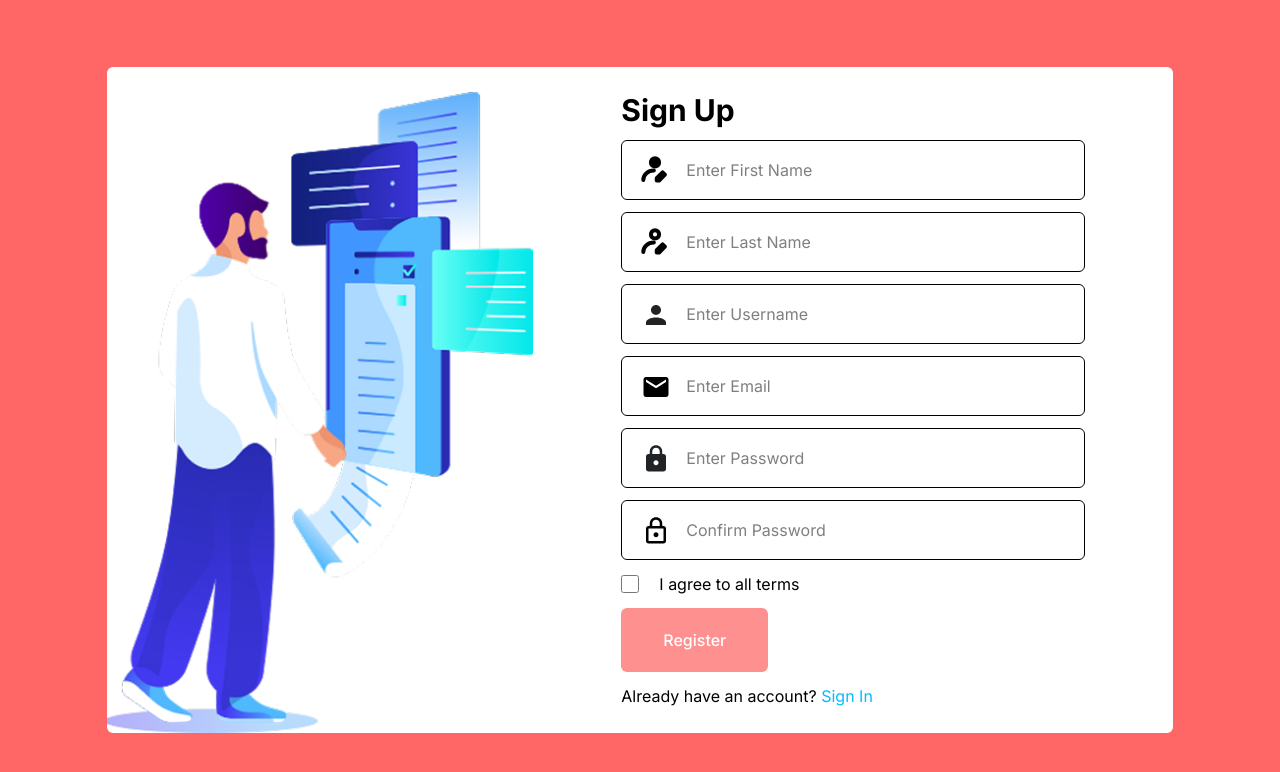
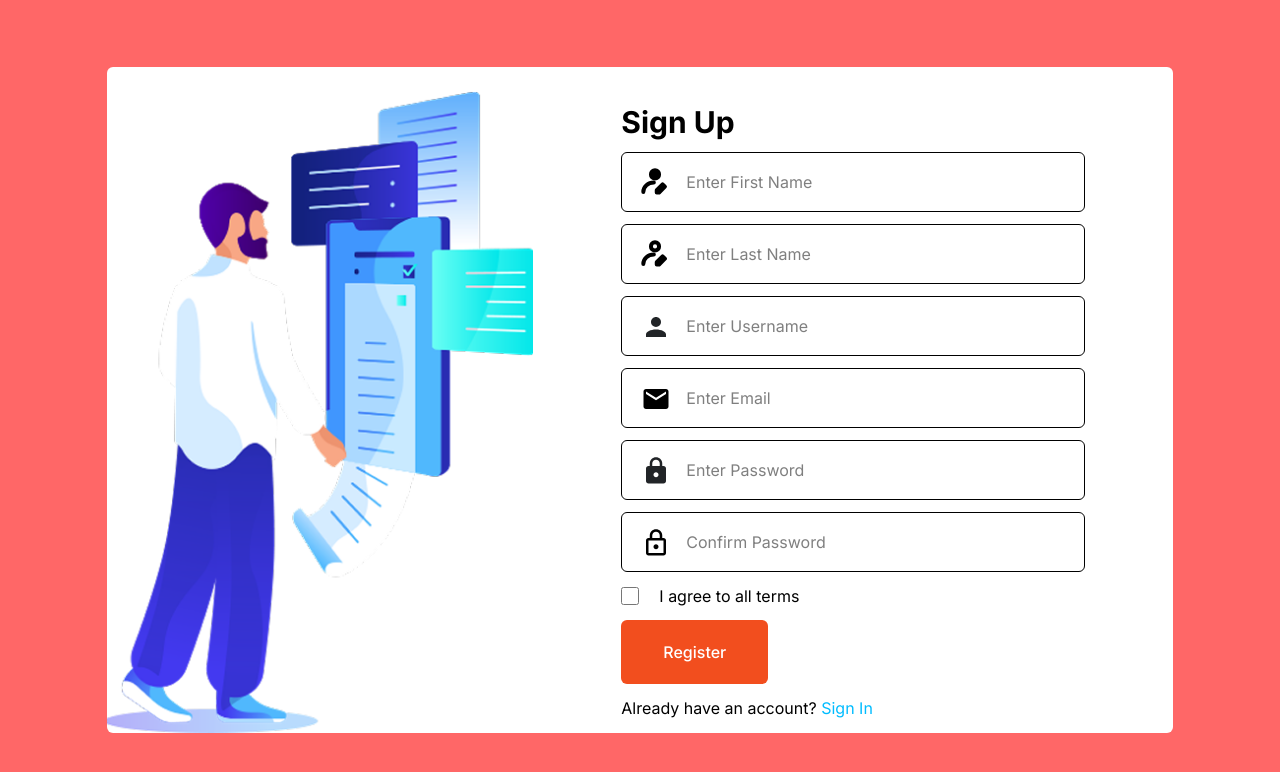
Before and after one commit to AqeelAbbasr12/Todo-app-ts, a React (Vite) app: page /register in a window 1280 px wide. Shown: the top 772 px of the page. Built offline with nearby package versions, Linux system fonts and the light colour scheme.

Commit message:
Added  register form states and validations

```diff
--- a/src/components/Button.tsx
+++ b/src/components/Button.tsx
@@ -1,7 +1,7 @@
-import Icon, { IconName } from "./Icon";
+import Icon, { IconName } from './Icon';
 
 type ButtonProps = {
-  size?: "sm" | "md" | "lg";
+  size?: 'sm' | 'md' | 'lg';
   isDisabled?: boolean;
   icon?: IconName;
   text?: string;
@@ -9,22 +9,16 @@ type ButtonProps = {
 };
 
 const btnSizes = {
-  sm: "h-[34px]",
-  md: "h-9",
-  lg: "h-16 text-[16px] px-10.5 rounded-[5px]",
+  sm: 'min-h-[34px] h-[34px]',
+  md: 'min-h-9 h-9',
+  lg: 'min-h-16 h-16 text-[16px] px-10.5 rounded-[5px]',
 };
 
 const baseStyle =
-  "w-fit flex justify-center items-center leading-5 text-white text-[14px] px-6 bg-[#F24E1E] rounded-[6px] font-medium cursor-pointer";
-const disabledClass = "bg-[#FF9090]";
+  'w-fit flex justify-center items-center leading-5 text-white text-[14px] px-6 bg-[#F24E1E] rounded-[6px] font-medium cursor-pointer';
+const disabledClass = 'bg-[#FF9090]';
 
-export default function Button({
-  size = "sm",
-  isDisabled,
-  text,
-  icon,
-  onClick,
-}: ButtonProps) {
+export default function Button({ size = 'sm', isDisabled, text, icon, onClick }: ButtonProps) {
   const sizeClass = btnSizes[size];
   return (
     <button
@@ -32,12 +26,7 @@ export default function Button({
       className={`${baseStyle} ${sizeClass} ${isDisabled && disabledClass}`}
       onClick={onClick}
     >
-      {icon && (
-        <Icon
-          name={icon}
-          className="mr-2"
-        />
-      )}
+      {icon && <Icon name={icon} className="mr-2" />}
       {text}
     </button>
   );
--- a/src/components/Register.tsx
+++ b/src/components/Register.tsx
@@ -1,34 +1,113 @@
-import signupImg from "../assets/images/signup.png";
-import { Link } from "react-router-dom";
-import Input from "./Input";
-import Button from "./Button";
-import { useState } from "react";
+import signupImg from '../assets/images/signup.png';
+import { Link } from 'react-router-dom';
+import Input from './Input';
+import Button from './Button';
+import { useState } from 'react';
 
 function RegisterComponent() {
-  const [firstName, setFirstName] = useState("");
-  const [lastName, setLastName] = useState("");
-  const [userName, setUserName] = useState("");
-  const [email, setEmail] = useState("");
-  const [password, setPassword] = useState("");
-  const [confirmPassword, setConfirmPassword] = useState("");
+  const [firstName, setFirstName] = useState('');
+  const [lastName, setLastName] = useState('');
+  const [userName, setUserName] = useState('');
+  const [email, setEmail] = useState('');
+  const [password, setPassword] = useState('');
+  const [confirmPassword, setConfirmPassword] = useState('');
+  const [isAgree, setIsAgree] = useState(false);
+  const [errors, setErrors] = useState<{
+    firstName?: string;
+    lastName?: string;
+    userName?: string;
+    email?: string;
+    password?: string;
+    confirmPassword?: string;
+    isAgree?: string;
+  }>({});
   const handleSubmit = (e: React.FormEvent<HTMLFormElement>) => {
     e.preventDefault();
+    const newErrors: {
+      firstName?: string;
+      lastName?: string;
+      userName?: string;
+      email?: string;
+      password?: string;
+      confirmPassword?: string;
+      isAgree?: string;
+    } = {};
+
+    if (!firstName) {
+      newErrors.firstName = 'First name is required';
+    } else if (firstName.length < 3) {
+      newErrors.firstName = 'First name must have atleast 3 characters';
+    }
+
+    if (!lastName) {
+      newErrors.lastName = 'Last name is required';
+    } else if (lastName.length < 3) {
+      newErrors.lastName = 'Last name must have atleast 3 characters';
+    }
+
+    if (!userName) {
+      newErrors.userName = 'User name is required';
+    } else if (userName.length < 5) {
+      newErrors.userName = 'Username must be atleast 5 characters';
+    }
+
+    if (!email) {
+      newErrors.email = 'Email is required';
+    } else if (!/^\S+@\S+\.\S+$/.test(email)) {
+      newErrors.email = 'Invalid email format';
+    }
+
+    if (!password) {
+      newErrors.password = 'Password is required';
+    } else if (password.length < 8) {
+      newErrors.password = 'Password should be atleast 8 characters';
+    }
+
+    if (!confirmPassword) {
+      newErrors.confirmPassword = 'Confirm Password is required';
+    } else if (confirmPassword !== password) {
+      newErrors.confirmPassword = 'confirm password did not match with password';
+    }
+
+    if (!isAgree) {
+      newErrors.isAgree = 'You must agree to all terms and conditions';
+    }
+
+    setErrors(newErrors);
+
+    if (Object.keys(newErrors).length === 0) {
+      const formData = {
+        firstName,
+        lastName,
+        userName,
+        email,
+        password,
+        isAgree,
+      };
+      console.log(formData);
+      setFirstName('');
+      setLastName('');
+      setUserName('');
+      setEmail('');
+      setPassword('');
+      setConfirmPassword('');
+      setIsAgree(false);
+      // navigate("/");
+    }
   };
   return (
     <div className="h-screen w-screen bg-[#FF6767] flex justify-center items-center">
-      <div className="bg-white w-10/12 h-10/12 rounded-md">
+      <div className="bg-white w-10/12 h-10/12 rounded-md py-6 overflow-auto">
         <div className="grid grid-cols-5 h-full">
           <div className="hidden col-span-2 w-full h-full md:flex justify-start items-end">
-            <img
-              src={signupImg}
-              alt="signup"
-            />
+            <img src={signupImg} alt="signup" />
           </div>
           <form
             onSubmit={handleSubmit}
-            className="col-span-5 md:col-span-3 w-9/12 flex flex-col justify-center gap-3 p-2 mx-auto"
+            className="col-span-5 md:col-span-3 w-9/12 flex flex-col justify-center gap-3 p-2 mx-auto overflow-auto"
           >
             <h2 className="text-3xl font-bold">Sign Up</h2>
+            <div>
               <Input
                 placeholder="Enter First Name"
                 type="text"
@@ -36,7 +115,11 @@ function RegisterComponent() {
                 size="lg"
                 value={firstName}
                 onChange={(value) => setFirstName(value)}
+                hasError={!!errors.firstName}
               />
+              {errors.firstName && <span className="text-red-500 text-sm">{errors.firstName}</span>}
+            </div>
+            <div>
               <Input
                 placeholder="Enter Last Name"
                 type="text"
@@ -44,7 +127,11 @@ function RegisterComponent() {
                 size="lg"
                 value={lastName}
                 onChange={(value) => setLastName(value)}
+                hasError={!!errors.lastName}
               />
+              {errors.lastName && <span className="text-red-500 text-sm">{errors.lastName}</span>}
+            </div>
+            <div>
               <Input
                 placeholder="Enter Username"
                 type="text"
@@ -52,7 +139,11 @@ function RegisterComponent() {
                 size="lg"
                 value={userName}
                 onChange={(value) => setUserName(value)}
+                hasError={!!errors.userName}
               />
+              {errors.userName && <span className="text-red-500 text-sm">{errors.userName}</span>}
+            </div>
+            <div>
               <Input
                 placeholder="Enter Email"
                 type="text"
@@ -60,7 +151,11 @@ function RegisterComponent() {
                 size="lg"
                 value={email}
                 onChange={(value) => setEmail(value)}
+                hasError={!!errors.email}
               />
+              {errors.email && <span className="text-red-500 text-sm">{errors.email}</span>}
+            </div>
+            <div>
               <Input
                 placeholder="Enter Password"
                 type="password"
@@ -68,7 +163,11 @@ function RegisterComponent() {
                 size="lg"
                 value={password}
                 onChange={(value) => setPassword(value)}
+                hasError={!!errors.password}
               />
+              {errors.password && <span className="text-red-500 text-sm">{errors.password}</span>}
+            </div>
+            <div>
               <Input
                 placeholder="Confirm Password"
                 type="password"
@@ -76,28 +175,27 @@ function RegisterComponent() {
                 size="lg"
                 value={confirmPassword}
                 onChange={(value) => setConfirmPassword(value)}
+                hasError={!!errors.confirmPassword}
               />
+              {errors.confirmPassword && <span className="text-red-500 text-sm">{errors.confirmPassword}</span>}
+            </div>
+            <div>
               <div className="flex items-center justify-start gap-5">
                 <input
                   type="checkbox"
                   className="w-4.5 h-4.5"
+                  checked={isAgree}
+                  onChange={(e) => setIsAgree(e.target.checked)}
                 />
                 <label htmlFor="">I agree to all terms</label>
               </div>
-            <Button
-              size="lg"
-              isDisabled={true}
-              text="Register"
-              onClick={() => console.log("Clicking on it")}
-            />
-
+              {errors.isAgree && <span className="text-red-500 text-sm">{errors.isAgree}</span>}
+            </div>
+            <Button size="lg" isDisabled={false} text="Register" />
             <div>
-              Already have an account?{" "}
-              <Link
-                to="/"
-                className="text-sky-400"
-              >
-                Sign In{" "}
+              Already have an account?{' '}
+              <Link to="/" className="text-sky-400">
+                Sign In{' '}
               </Link>
             </div>
           </form>
```
Lines whose indentation alone changed are shown as unchanged.
